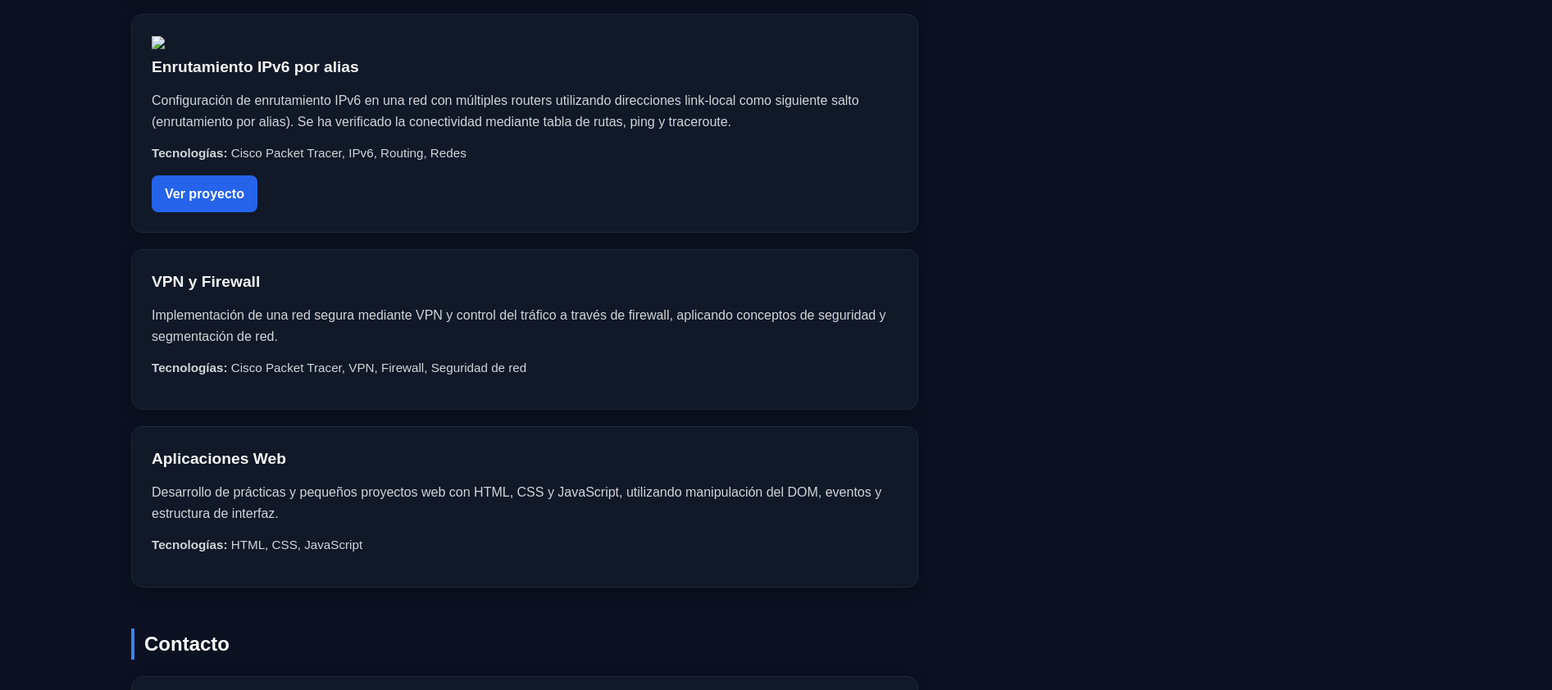
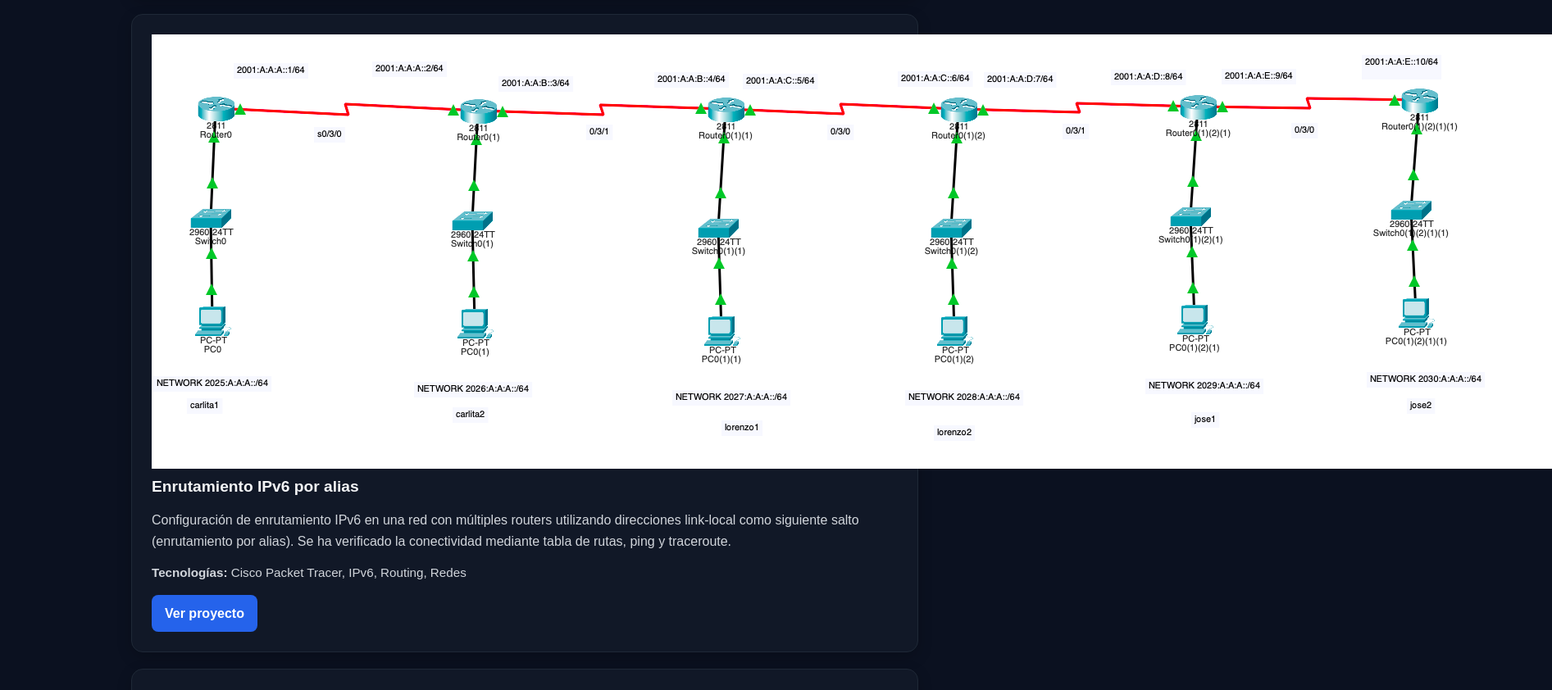
Before and after one commit to lorenzolt-prmths/lorenzolt-prmths.github.io, a plain HTML site: page index.html in a window 1280 px wide. Shown: the part 1159-2001 px from the top of the page at 82% size, 1893 px wide, since content can reach past the window. Drawn offline with Linux system fonts and the light colour scheme; a script that the page names is missing.

Commit message:
Update index.html

```diff
--- a/index.html
+++ b/index.html
@@ -65,7 +65,8 @@
                 <a class="button" href="https://github.com/lorenzolt-prmths/ospf-ipv4" target="_blank">Ver proyecto</a>
             </div>
             <div class="card">
-                <img src="img/topologia.png" class="project-img">
+                <img src="img/ipv6-topologia.png" class="project-img">
+
     <h3>Enrutamiento IPv6 por alias</h3>
     <p>
         Configuración de enrutamiento IPv6 en una red con múltiples routers utilizando direcciones
```
